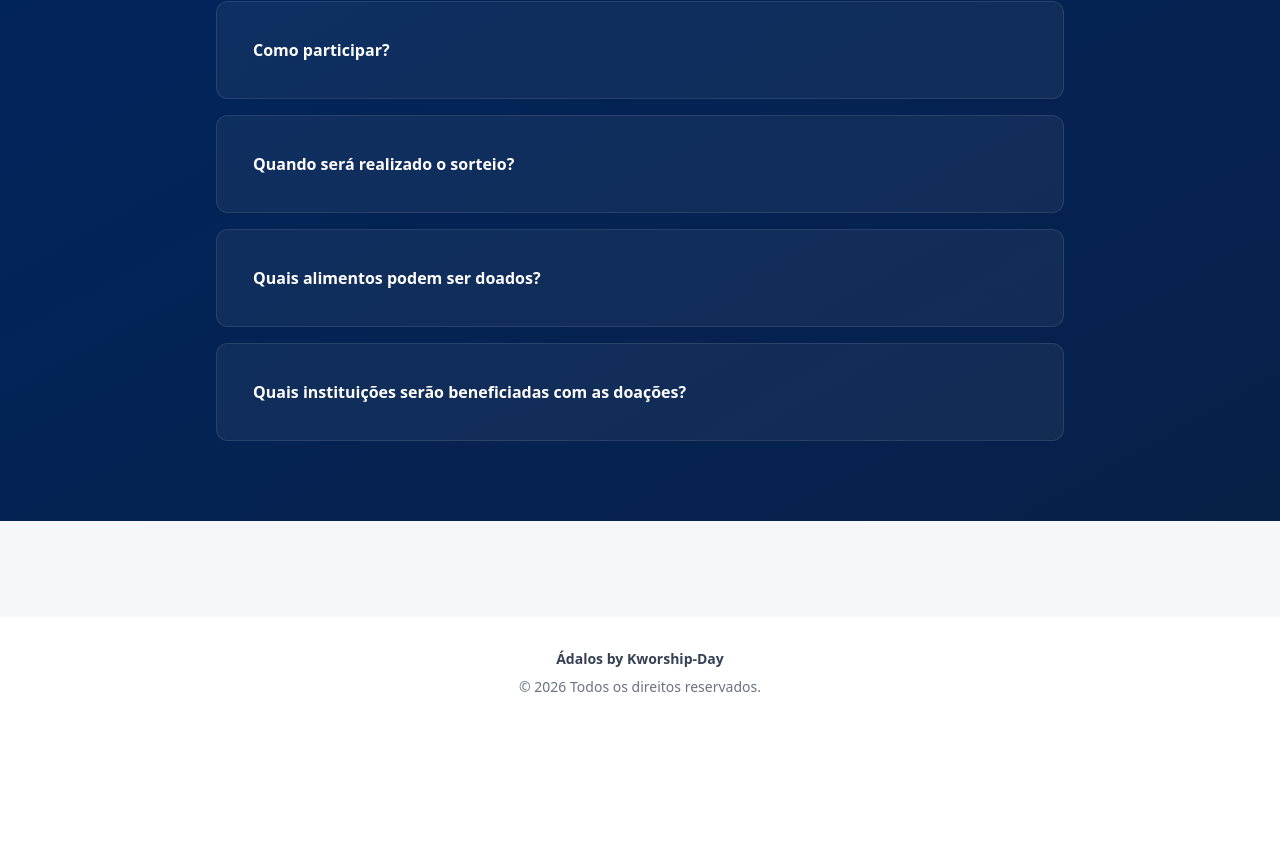
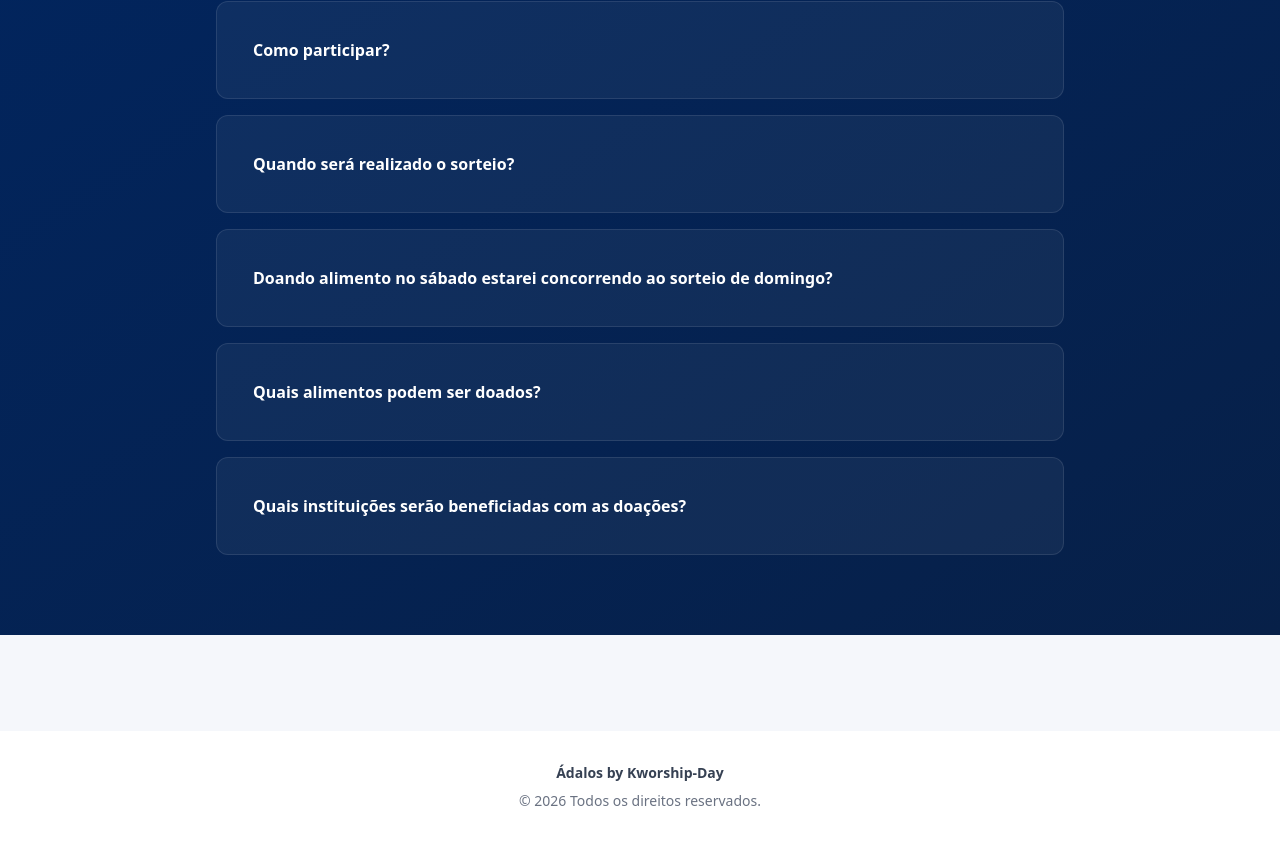
Before and after one commit to sarah-lima/landpage-kworship, a Next.js app in the folder kworship-page/: page /sorteio in a window 1280 px wide. Shown: the part 1230-2073 px from the top of the page. Before the commit the page ends 1959 px from the top, so only its background shows below. Built offline with nearby package versions, Linux system fonts and the light colour scheme.

Commit message:
feat: ajuste no regulamento

```diff
--- a/kworship-page/app/sorteio/page.tsx
+++ b/kworship-page/app/sorteio/page.tsx
@@ -75,7 +75,10 @@ export default function Sorteio() {
               <br /> E estar presente no evento nos dias 07/11 e 08/11.
             </Rule>
             <Rule title="Quando será realizado o sorteio?">
-              O sorteio será realizado nos dias 07/11 e 08/11, durante o evento.
+              O sorteio será realizado um no dia 07/11 e outra dia 08/11, durante o evento.
+            </Rule>
+            <Rule title="Doando alimento no sábado estarei concorrendo ao sorteio de domingo?">
+              Não, ao doar alimento no sábado, você apenas estará concorrendo ao sorteio do dia 07/11, para concorrer nos dois dias é necessário doar alimento em ambos os dias.
             </Rule>
             <Rule title="Quais alimentos podem ser doados?">
               <ul>
```
